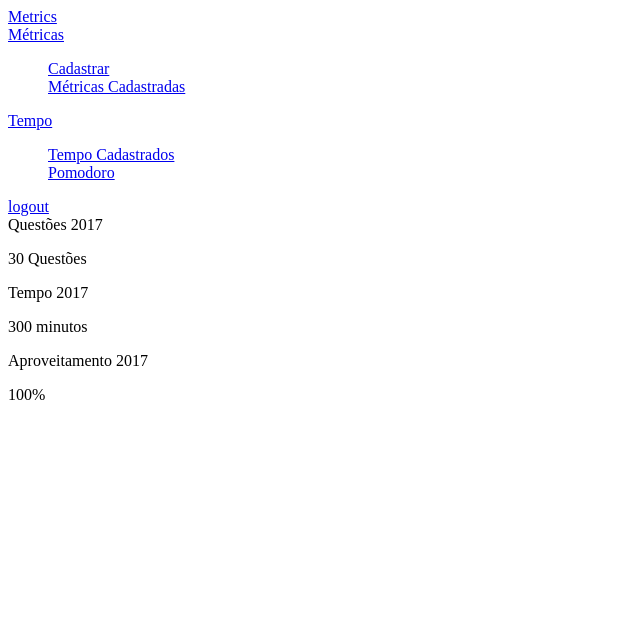
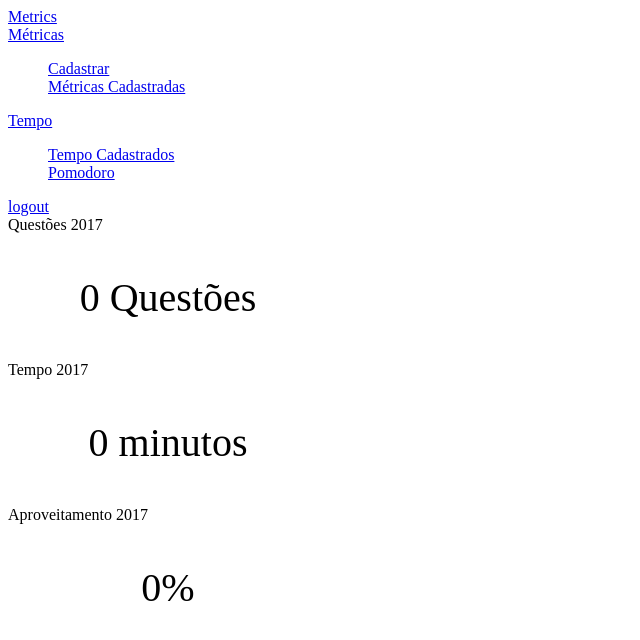
Before and after one commit to SeaBrine/metrics-app, a PHP site: template src/views/home/index.phtml in a window 1280 px wide. Shown: the top 640 px of the page, without its empty margins (0-640 px from the left). Run offline with PHP 8.4, Linux system fonts and the light colour scheme; the template is opened without the code that fills it, so the values that code supplies are empty; some libraries are stand-ins or nearby versions.

Commit message:
Implementado exibição de dados nos card da home

```diff
--- a/src/views/home/index.phtml
+++ b/src/views/home/index.phtml
@@ -3,6 +3,12 @@
 <head>
     <style> <?= $this->view->bootstrapCss ?> </style>
     <style> <?= $this->view->nowUiKitCss ?> </style>
+    <style>
+        .infor-questoes {
+            text-align: center;
+            font-size: 40px;
+        }
+    </style>
 
 </head>
 <body>
@@ -49,7 +55,7 @@
             <div class="card text-white bg-info mb-3" style="max-width: 20rem;">
                 <div class="card-header">Questões <?= date('Y')?></div>
                 <div class="card-body">
-                    <p>30 Questões</p>
+                    <p id="quant-questoes" class="infor-questoes">0 Questões</p>
                 </div>
             </div>
         </div>
@@ -57,7 +63,7 @@
             <div class="card text-white bg-primary mb-3" style="max-width: 20rem;">
                 <div class="card-header">Tempo <?= date('Y')?></div>
                 <div class="card-body">
-                    <p>300 minutos</p>
+                    <p id="quant-minutos" class="infor-questoes">0 minutos</p>
                 </div>
             </div>
         </div>
@@ -65,7 +71,7 @@
             <div class="card text-white bg-success mb-3" style="max-width: 20rem;">
                 <div class="card-header">Aproveitamento <?= date("Y") ?></div>
                 <div class="card-body">
-                    <p>100%</p>
+                    <p id="quant-porcent" class="infor-questoes">0%</p>
                 </div>
             </div>
         </div>
@@ -100,6 +106,18 @@
            graphicLine(lineTempo, json.time.valores);
            graphicBar(barTempo, json.time.valores);
 
+           var totalQuest = json.graf.total_questions;
+
+           var totalMin = json.time.valores.reduce(function (vAnterior, vElem) {
+               return vAnterior + vElem;
+           }, 0);
+
+           var totalPorcent = (json.graf.total_success / json.graf.total_questions) * 100;
+
+           $("#quant-questoes").text(totalQuest + " Questões");
+           $("#quant-minutos").text(totalMin + " Minutos");
+           $("#quant-porcent").text(totalPorcent.toFixed(2) + "%");
+
        });
     });
 </script>
```
